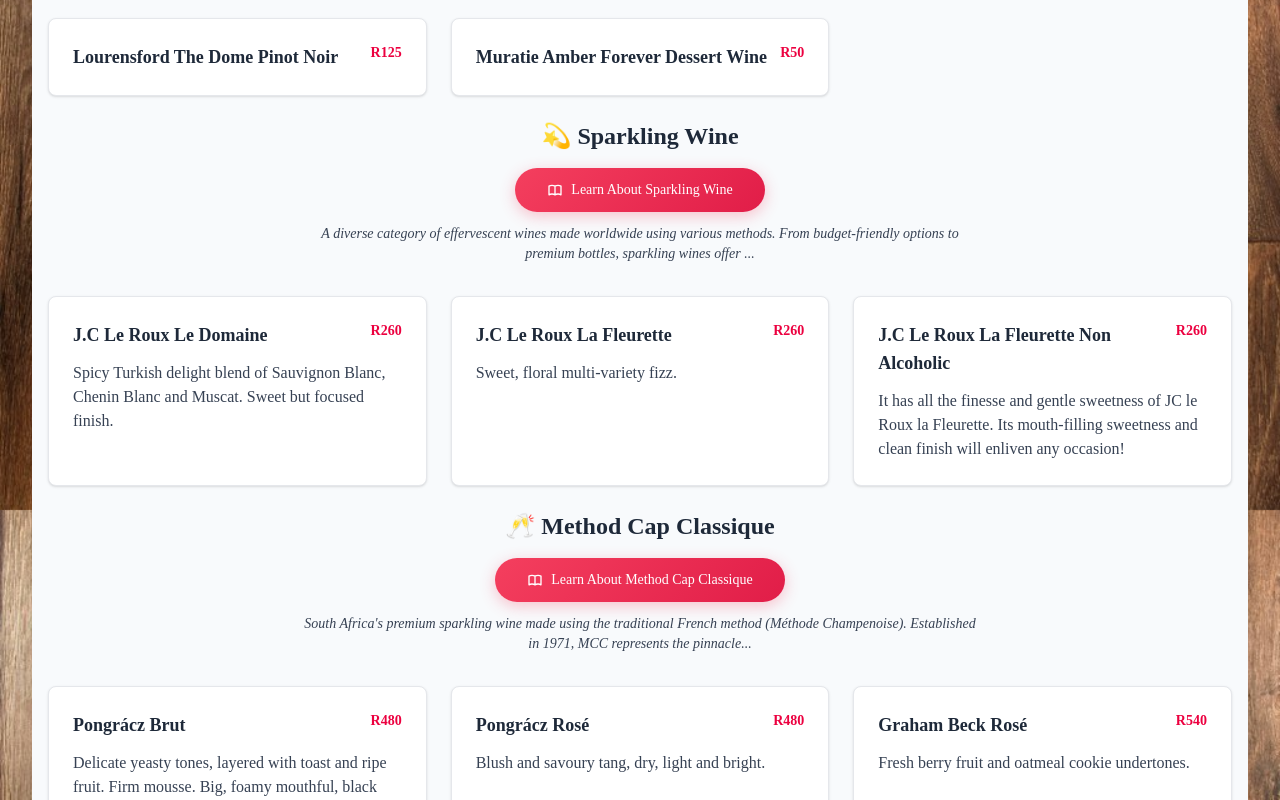
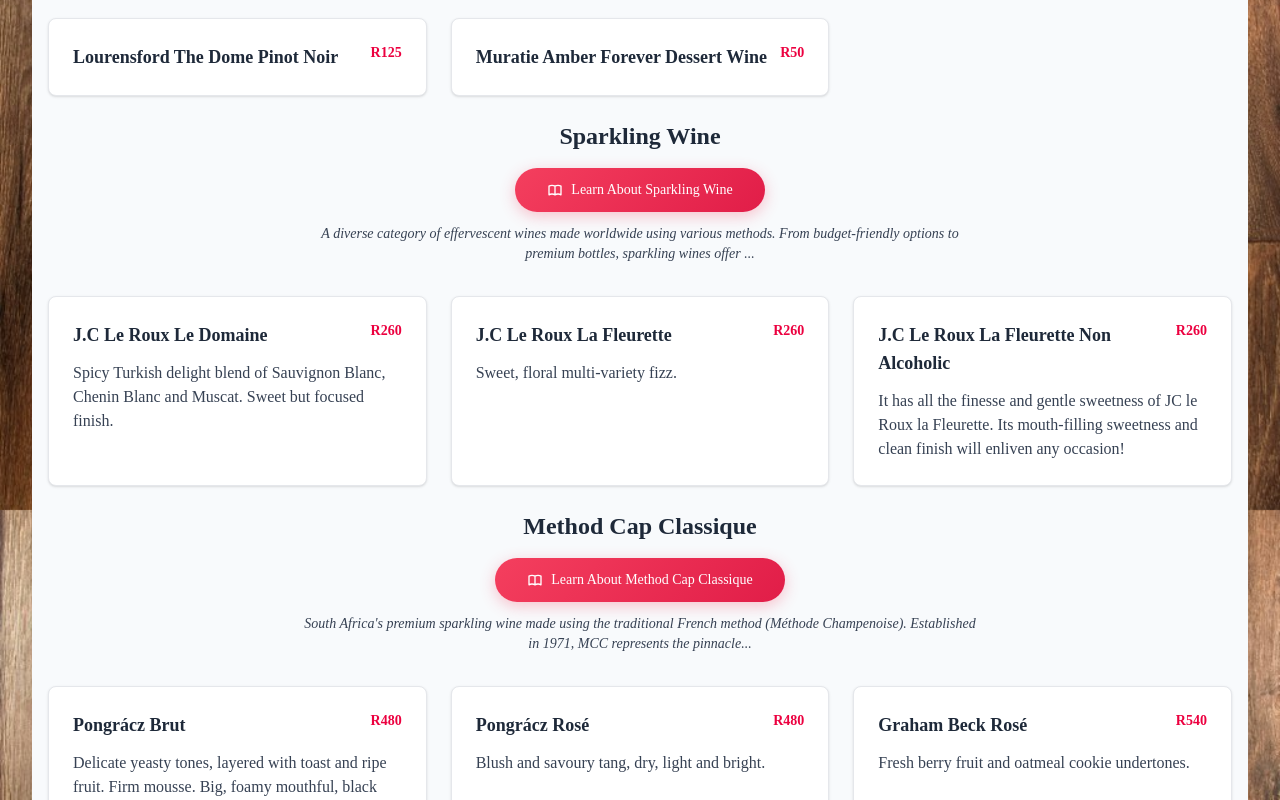
Before and after one commit to Jamickin/PachasProto-better-gallery, a SvelteKit app: page /wine-list in a window 1280 px wide. Shown: the part 1300-2100 px from the top of the page. Built offline with nearby package versions, Linux system fonts and the light colour scheme; a web font is replaced by a local one.

Commit message:
Remove category icon functionality from wine list component for cleaner UI

```diff
--- a/src/routes/wine-list/+page.svelte
+++ b/src/routes/wine-list/+page.svelte
@@ -125,30 +125,6 @@
 	function shouldShowLearnButton(category) {
 		return educationalCategories.includes(category);
 	}
-
-	function getCategoryIcon(category) {
-		const icons = {
-			'Method Cap Classique': '🥂',
-			Champagne: '🍾',
-			Prosecco: '✨',
-			'Sparkling Wine': '💫',
-			Chardonnay: '🍇',
-			'Chenin Blanc': '🌟',
-			'Sauvignon Blanc': '🌿',
-			Merlot: '🍷',
-			Shiraz: '🔥',
-			'Cabernet Sauvignon': '👑',
-			Pinotage: '🇿🇦',
-			'Pinot Noir': '🌹',
-			Malbec: '🖤',
-			Rosé: '🌸',
-			'Dessert Wine': '🍯',
-			Magnums: '🏆',
-			'Limited Reserve Wines': '💎',
-			'By the Glass': '🥃'
-		};
-		return icons[category] || '🍷';
-	}
 </script>
 
 <svelte:head>
@@ -189,7 +165,6 @@
 							class="w-full border-b border-gray-100 px-4 py-3 text-left transition-colors last:border-b-0 hover:bg-rose-50"
 							on:click={() => scrollToCategory(category)}
 						>
-							{getCategoryIcon(category)}
 							{category}
 						</button>
 					{/each}
@@ -283,7 +258,6 @@
 				<section id={category.toLowerCase().replace(/ /g, '-')} class="mb-16">
 					<div class="mb-8 text-center">
 						<h3 class="category-title relative mb-4 text-2xl font-semibold text-gray-800">
-							{getCategoryIcon(category)}
 							{category}
 						</h3>
 
@@ -361,7 +335,6 @@
 			>
 				<div class="flex items-center justify-between">
 					<div class="flex items-center gap-3">
-						<span class="text-2xl">{getCategoryIcon(selectedCategory)}</span>
 						<span id="modal-title" class="text-xl font-semibold">{selectedCategory}</span>
 					</div>
 					<button
```
